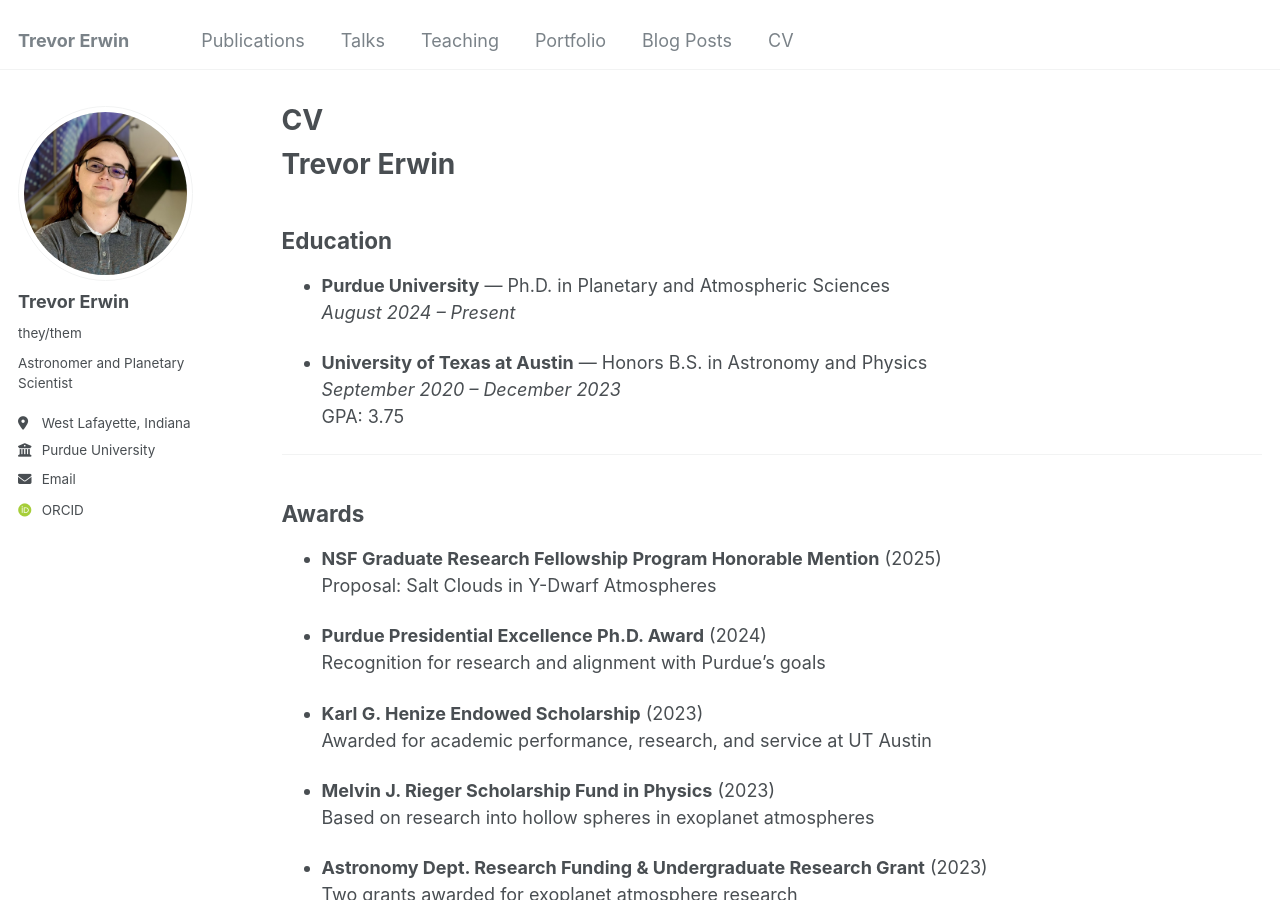
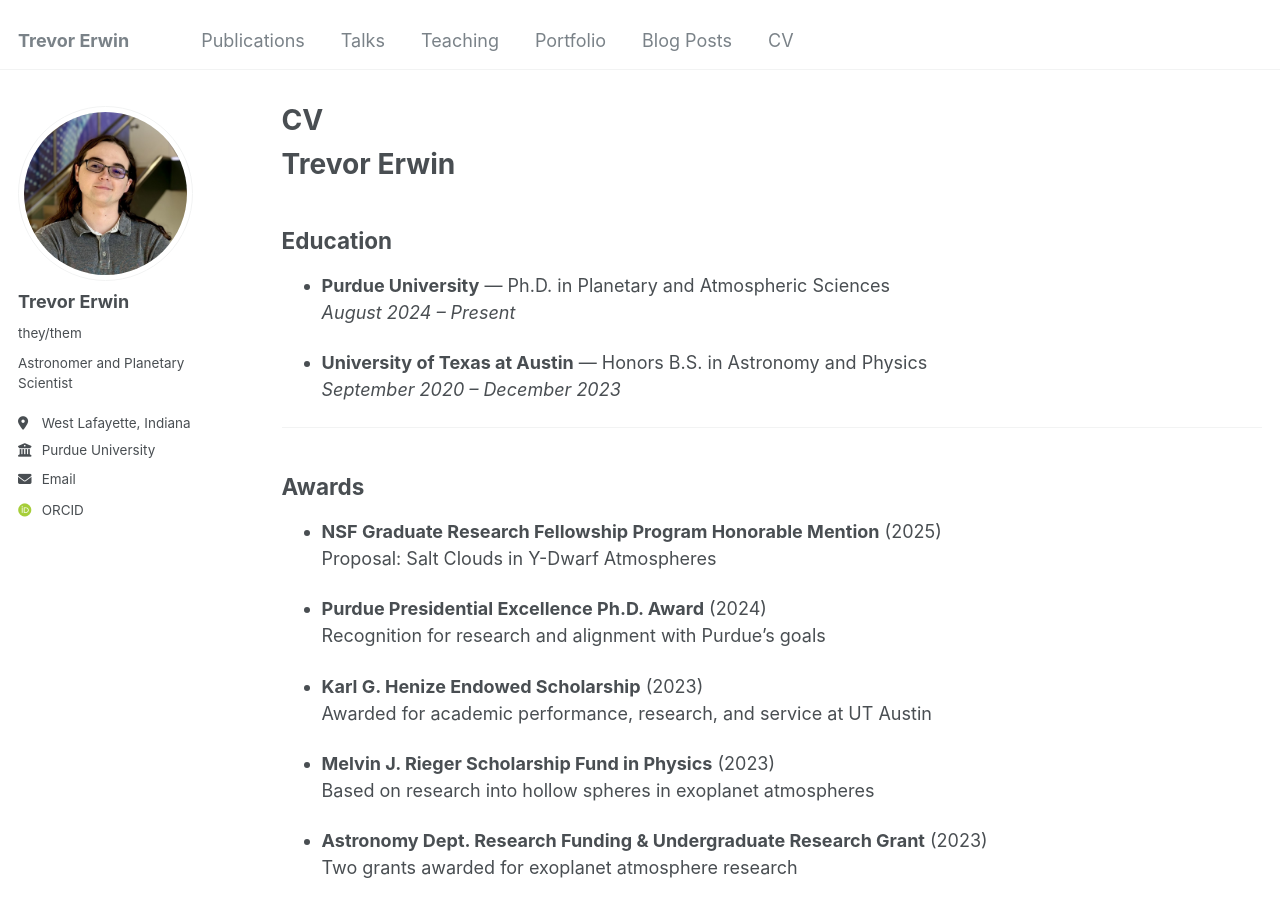
Before and after one commit to TrevorPErwin/TrevorPErwin.github.io, a Jekyll site: the page built from _pages/cv.md, in a window 1280 px wide and 900 px high. Built offline with Jekyll 4.4.1, drawn with Linux system fonts in a browser that asks for light colours; some web fonts are replaced.

Commit message:
Remove GPA from University of Texas entry
Removed GPA entry from education section.

```diff
--- a/_pages/cv.md
+++ b/_pages/cv.md
@@ -15,7 +15,7 @@ redirect_from:
 
 - **University of Texas at Austin** — Honors B.S. in Astronomy and Physics
   *September 2020 – December 2023*
-  GPA: 3.75
+
 
 ---
 
```
